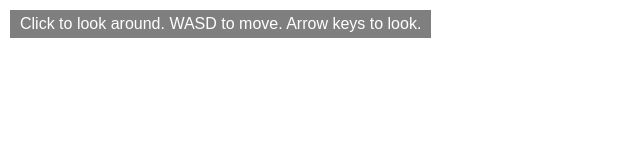
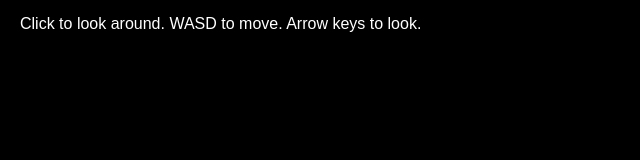
Before and after one commit to mik10wol/mik10wol.github.io, a plain HTML site: page fps.html in a window 1280 px wide. Shown: the whole page, without its empty margins (0-640 px from the left). Drawn offline with nearby package versions, Linux system fonts and the light colour scheme.

Commit message:
Update fps.html

```diff
--- a/fps.html
+++ b/fps.html
@@ -13,6 +13,11 @@
       background: rgba(0,0,0,0.5); padding: 5px 10px;
       z-index: 1;
     }
+    body {
+    background-color: black; /* Fix white background */
+    margin: 0;
+    overflow: hidden;
+    }
   </style>
 </head>
 <body>
@@ -21,7 +26,7 @@
   <script src="https://cdn.jsdelivr.net/npm/three@0.157.0/examples/js/controls/PointerLockControls.js"></script>
   <script>
     const scene = new THREE.Scene();
-    scene.background = new THREE.Color(0x222222);
+    scene.background = new THREE.Color(0x000000); // black background
 
     const camera = new THREE.PerspectiveCamera(75, window.innerWidth / window.innerHeight, 0.1, 1000);
     camera.position.set(0, 1.6, 5); // Higher camera position (like a player)
```
